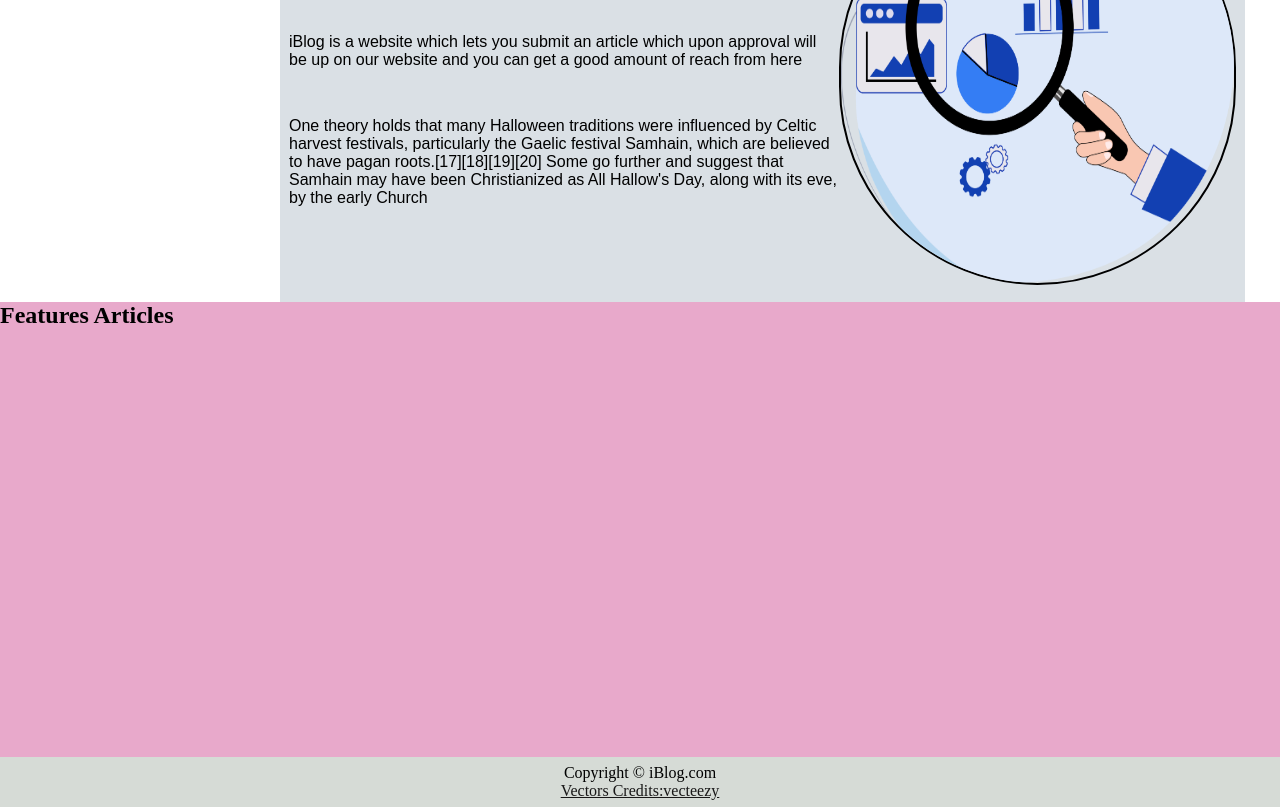
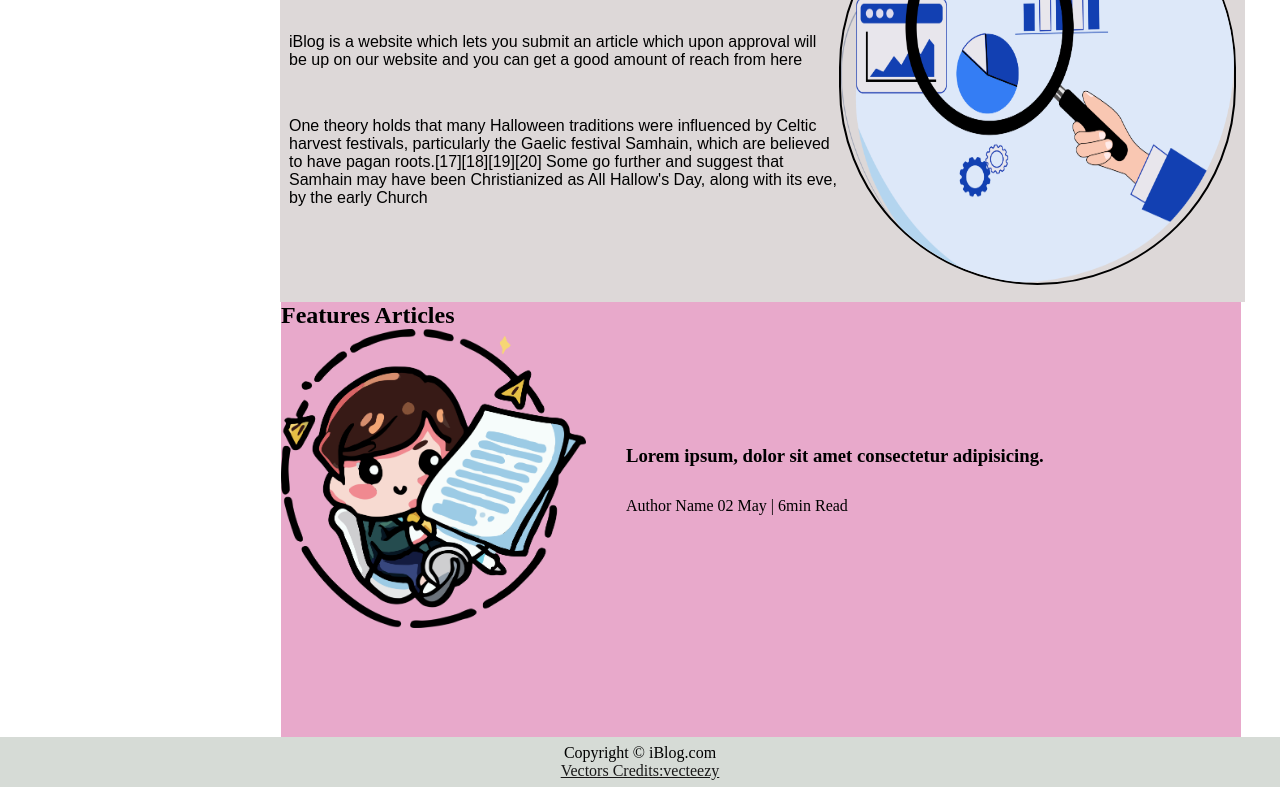
Before and after one commit to smriti12y/ResponsiveBlog, a plain HTML site: page index.html in a window 1280 px wide. Shown: the part 297-1104 px from the top of the page. Drawn offline with Linux system fonts and the light colour scheme.

Commit message:
image is added to content div

```diff
--- a/index.html
+++ b/index.html
@@ -30,15 +30,28 @@
         </div>
 
         <div class="content-right">
-            <img src="img/vecteezy_ilustracion-de-negocio-hombre-haciendo-datos-analisis_20716201.png" alt="iblog">
+            <img src="img/logee.png" alt="iblog">
         </div>
 
     </div>
     <div class="home-articles">
         <h2>Features Articles</h2>
+
+    <div class="home-article">
+        <div class="articleimg">
+            <img   src="img/crddd.png" alt="article">
+        </div>
+
+        <div class="article-text">
+            <h3>Lorem ipsum, dolor sit amet consectetur adipisicing.</h3>
+
+
+            <span>Author Name</span>
+            <span>02 May   |   6min Read</span>  <span></span>
+        </div>
+
     </div>
-    <div class="home-article"></div>
-
+        </div>
 
 
     <div class=" footer">
--- a/style.css
+++ b/style.css
@@ -78,7 +78,7 @@
  .content {
      height: 432px;
      width: 74%;
-     background-color: rgba(196, 206, 214, 0.63);
+     background-color:rgb(221, 216, 216);
      margin-left: 280px;
      display: flex;
      padding: 9px;
@@ -121,13 +121,27 @@
  }
 
 .home-articles{
-    height: 455px;
-    background-color: rgb(232, 169, 203);
+
+
+  height: 435px;
+  background-color: rgb(232, 169, 203);
+  width: 75%;
+  margin-left: 281px;
 }
 .home-article{
-
+    display:flex;
 }
-
+.home-article  img {
+    width: 305px;
+}
+.article-text{
+    align-self: center;
+    gap: 3px;
+    padding: 0px 40px;
+}
+.article-text h3{
+    margin-bottom: 30px;
+}
 /* .home-articles{} */
  .footer {
      height: 50px;
```
Also changed, not shown: img/card2.png (added), img/cdr3.png (added), img/crddd.png (added), img/logee.png (renamed from img/vecteezy_ilustracion-de-negocio-hombre-haciendo-datos-analisis_20716201.png), 1 other file.
